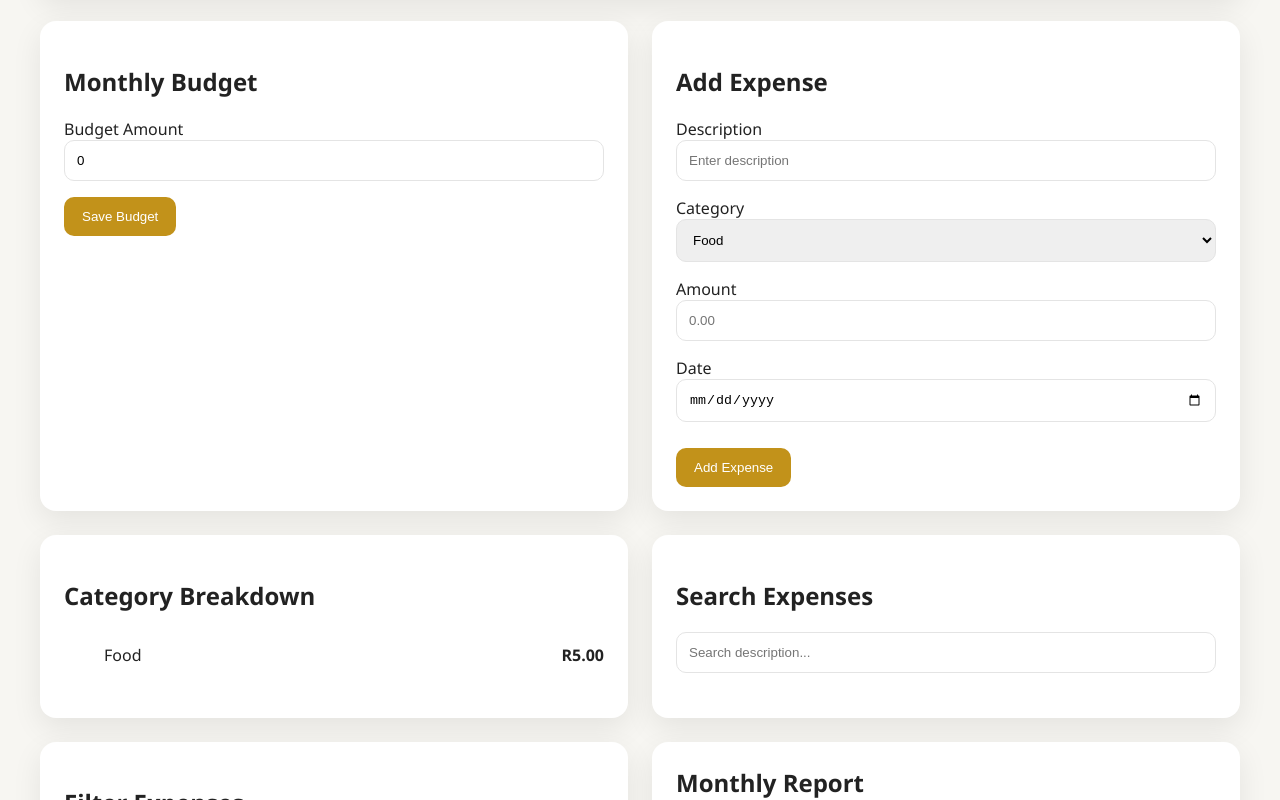
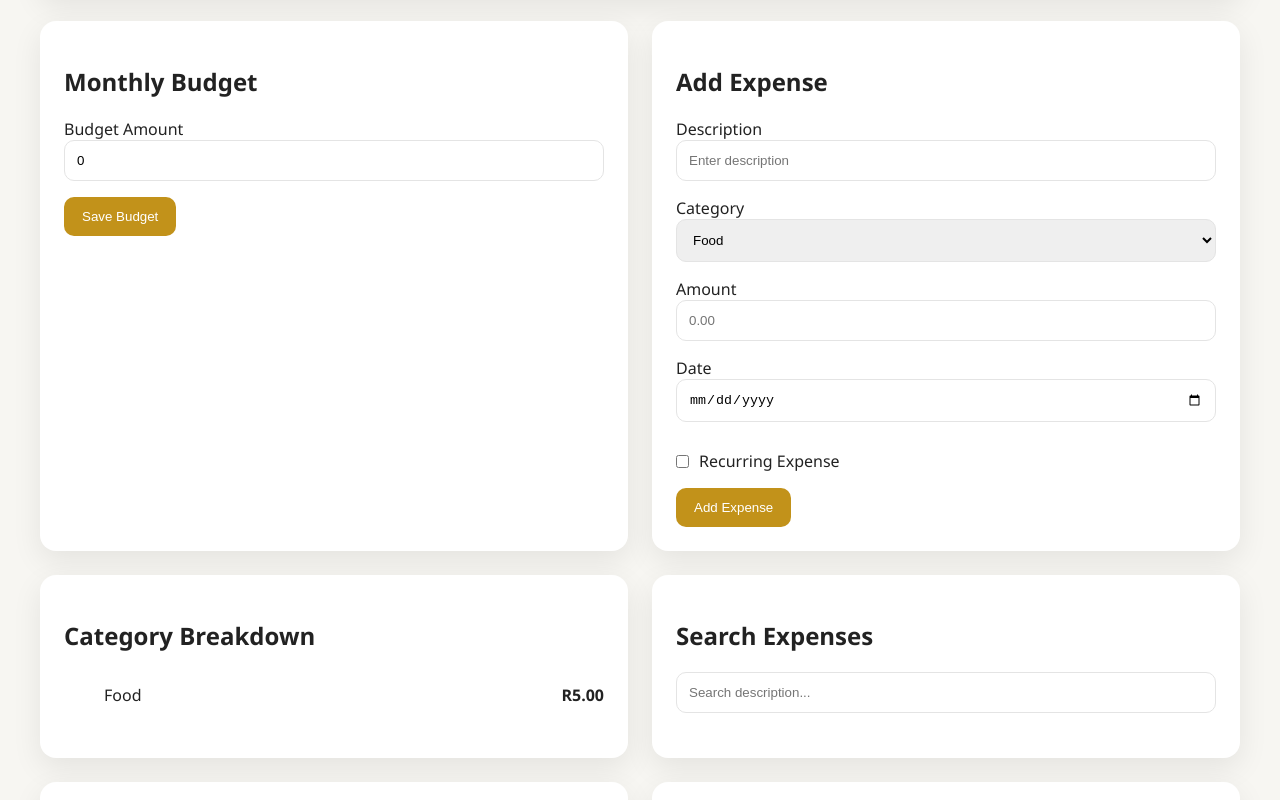
Before and after one commit to NompumeleloMbhense/FinanceInsight, a website built with Vite: page index.html in a window 1280 px wide. Both pictures are taken after typing "Sample", "5", "2020-01-15" into the empty fields and a click on the button "Add Expense". Shown: the part 553-1353 px from the top of the page. Built offline with nearby package versions, Linux system fonts and the light colour scheme.

Commit message:
Add recurring expense options to expense form with frequency selection

```diff
--- a/src/models/Expense.ts
+++ b/src/models/Expense.ts
@@ -6,4 +6,7 @@ export interface Expense {
   category: Category;
   amount: number;
   date: string;
+
+  isRecurring: boolean;
+  recurringFrequency?: "Weekly" | "Monthly" | "Yearly";
 }
--- a/src/style.css
+++ b/src/style.css
@@ -152,6 +152,30 @@ body {
   gap: 12px;
 }
 
+.checkbox-label {
+  display: flex;
+  align-items: center;
+  gap: 10px;
+
+  margin: 12px 0 16px;
+  font-weight: 500;
+  cursor: pointer;
+}
+
+.checkbox-label input[type="checkbox"] {
+  width: auto;
+  margin: 0;
+  cursor: pointer;
+}
+
+#recurring-options {
+  margin-bottom: 16px;
+  padding: 12px;
+  border: 1px solid var(--border);
+  border-radius: 10px;
+  background: #fafafa;
+}
+
 .secondary-button {
   background: white;
   color: var(--text);
@@ -198,6 +222,10 @@ button {
 
 button:hover {
   background: var(--primary-dark);
+}
+
+.hidden {
+    display: none;
 }
 
 /* ==========================
--- a/src/ui/expenseForm.ts
+++ b/src/ui/expenseForm.ts
@@ -1,15 +1,13 @@
 import { categories } from "../models/Category";
 import type { Expense } from "../models/Expense";
 
-
 // Renders the expense form and handles form submission
 export function renderExpenseForm(
-    container: HTMLElement,
-    onSaveExpense: (expense: Expense) => void,
-    expense?: Expense,
-    onCancelEdit?: () => void
+  container: HTMLElement,
+  onSaveExpense: (expense: Expense) => void,
+  expense?: Expense,
+  onCancelEdit?: () => void,
 ): void {
-
   // Create the form HTML structure
   container.innerHTML = `
         <h2>${expense ? "Edit Expense" : "Add Expense"}</h2>
@@ -61,6 +59,51 @@ export function renderExpenseForm(
                 value="${expense?.date ?? ""}"
             />
 
+            <label class="checkbox-label">
+                <input
+                    id="isRecurring"
+                    type="checkbox"
+                    ${expense?.isRecurring ? "checked" : ""}
+                  />
+            Recurring Expense
+            </label>
+
+            <div
+              id="recurring-options"
+              class="${expense?.isRecurring ? "" : "hidden"}"
+            >
+
+            <label for="frequency">Frequency</label>
+
+            <select id="frequency">
+
+                  <option
+                    value="Weekly"
+                    ${expense?.recurringFrequency === "Weekly" ? "selected" : ""}
+                  >
+                  Weekly
+                  </option>
+
+                  <option
+                      value="Monthly"
+                      ${expense?.recurringFrequency === "Monthly" ? "selected" : ""}
+                  >
+                  Monthly
+                  </option>
+
+                  <option
+                      value="Yearly"
+                      ${expense?.recurringFrequency === "Yearly" ? "selected" : ""}
+                  >
+                  Yearly
+                  </option>
+
+             </select>
+
+              </div>
+
+
+
             <p id="error-message" class="error-message"></p>
 
             <div class="form-actions">
@@ -69,7 +112,8 @@ export function renderExpenseForm(
                 </button>
 
                 ${
-                  expense ? `
+                  expense
+                    ? `
                   <button
                       type="button"
                       id="cancel-edit"
@@ -77,32 +121,49 @@ export function renderExpenseForm(
 
                       Cancel
                   </button>
-                  ` : ""
+                  `
+                    : ""
                 }
             </div>
 
         </form>
     `;
 
-
   // Add event listener for form submission
   const form = container.querySelector<HTMLFormElement>("#expense-form-form")!;
 
   const errorMessage =
     container.querySelector<HTMLParagraphElement>("#error-message")!;
+  const recurringCheckbox =
+    container.querySelector<HTMLInputElement>("#isRecurring")!;
+  const recurringOptions =
+    container.querySelector<HTMLElement>("#recurring-options")!;
+
+  // Show/hide recurring options based on checkbox state
+  recurringCheckbox.addEventListener("change", () => {
+    recurringOptions.classList.toggle("hidden", !recurringCheckbox.checked);
+  });
 
   form.addEventListener("submit", (e) => {
     e.preventDefault();
 
     const description = (
-      document.querySelector("#description") as HTMLInputElement
+      container.querySelector("#description") as HTMLInputElement
     ).value;
-    const category = (document.querySelector("#category") as HTMLSelectElement)
+    const category = (container.querySelector("#category") as HTMLSelectElement)
       .value;
     const amount = Number(
-      (document.querySelector("#amount") as HTMLInputElement).value,
+      (container.querySelector("#amount") as HTMLInputElement).value,
     );
-    const date = (document.querySelector("#date") as HTMLInputElement).value;
+    const date = (container.querySelector("#date") as HTMLInputElement).value;
+
+    const isRecurring = (
+      container.querySelector("#isRecurring") as HTMLInputElement
+    ).checked;
+
+    const recurringFrequency = (
+      container.querySelector("#frequency") as HTMLSelectElement
+    ).value;
 
     errorMessage.textContent = "";
 
@@ -129,6 +190,11 @@ export function renderExpenseForm(
       category: category as any,
       amount,
       date,
+
+      isRecurring,
+      recurringFrequency: isRecurring
+        ? (recurringFrequency as "Weekly" | "Monthly" | "Yearly")
+        : undefined,
     };
 
     onSaveExpense(newExpense);
@@ -139,5 +205,7 @@ export function renderExpenseForm(
   const cancelButton =
     container.querySelector<HTMLButtonElement>("#cancel-edit");
 
-  cancelButton?.addEventListener("click", () => { onCancelEdit?.(); });
+  cancelButton?.addEventListener("click", () => {
+    onCancelEdit?.();
+  });
 }
```
